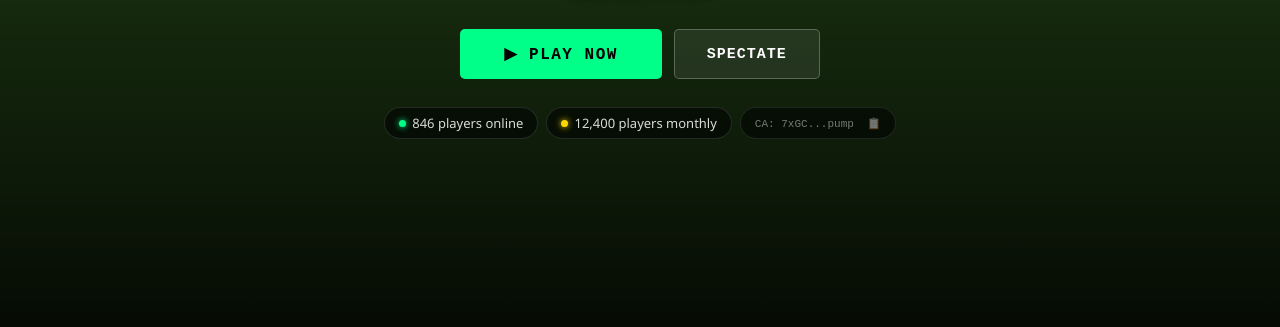
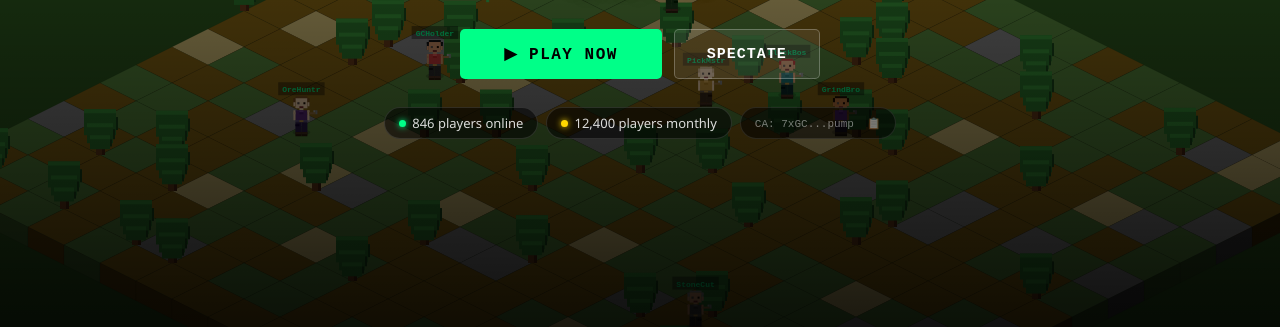
Before and after one commit to PumpFun711/grindcraft, a website: page index.html in a window 1280 px wide. Shown: the part 473-800 px from the top of the page. Drawn offline with nearby package versions, Linux system fonts and the light colour scheme; no server answers; animation ran at ten frames a second.

Commit message:
Update index.html

```diff
--- a/index.html
+++ b/index.html
@@ -193,5 +193,6 @@
   <script src="network.js"></script>
   <script src="game.js"></script>
   <script src="ui.js"></script>
+  <script src="isoworld.js"></script>
 </body>
 </html>
```
